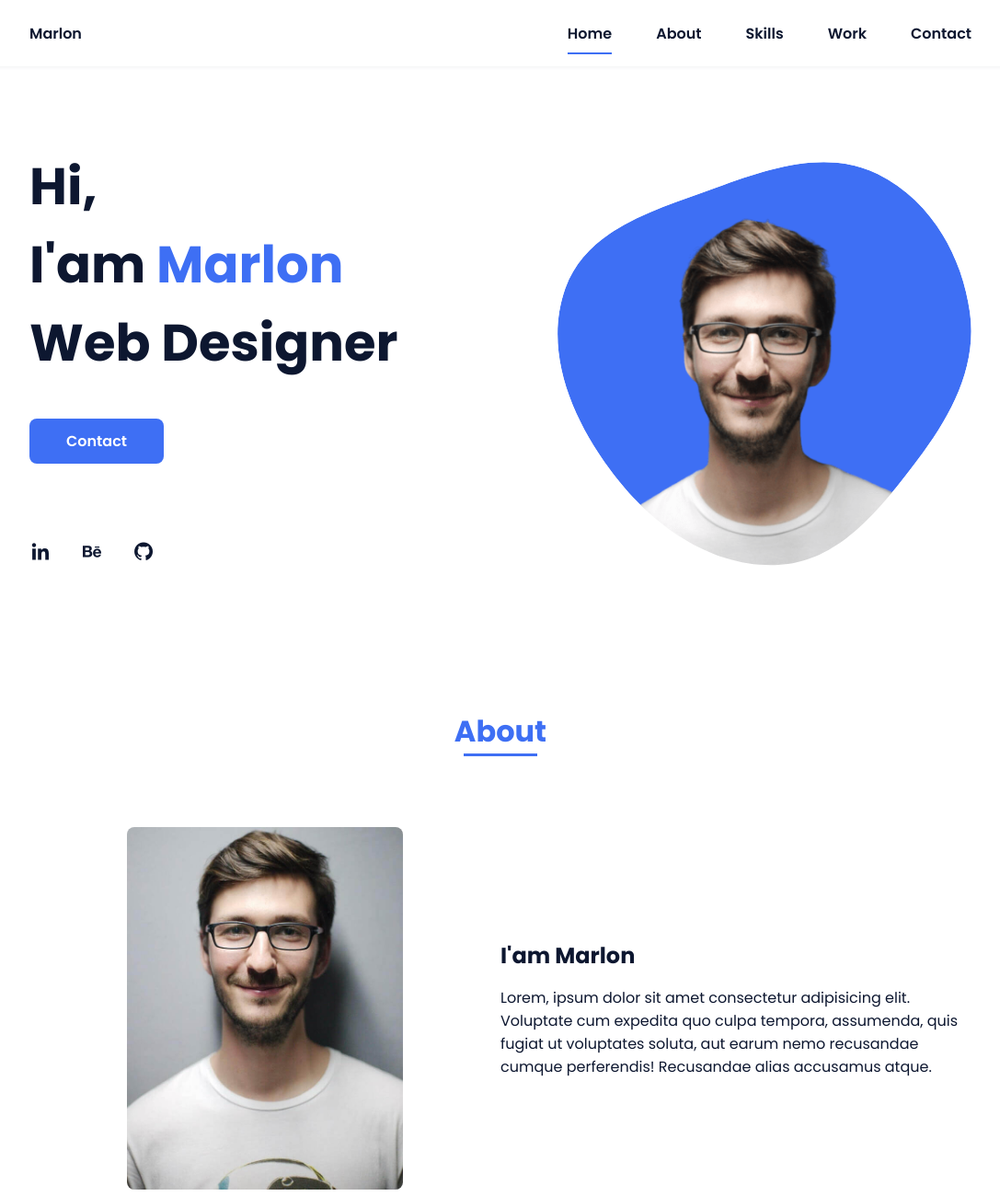
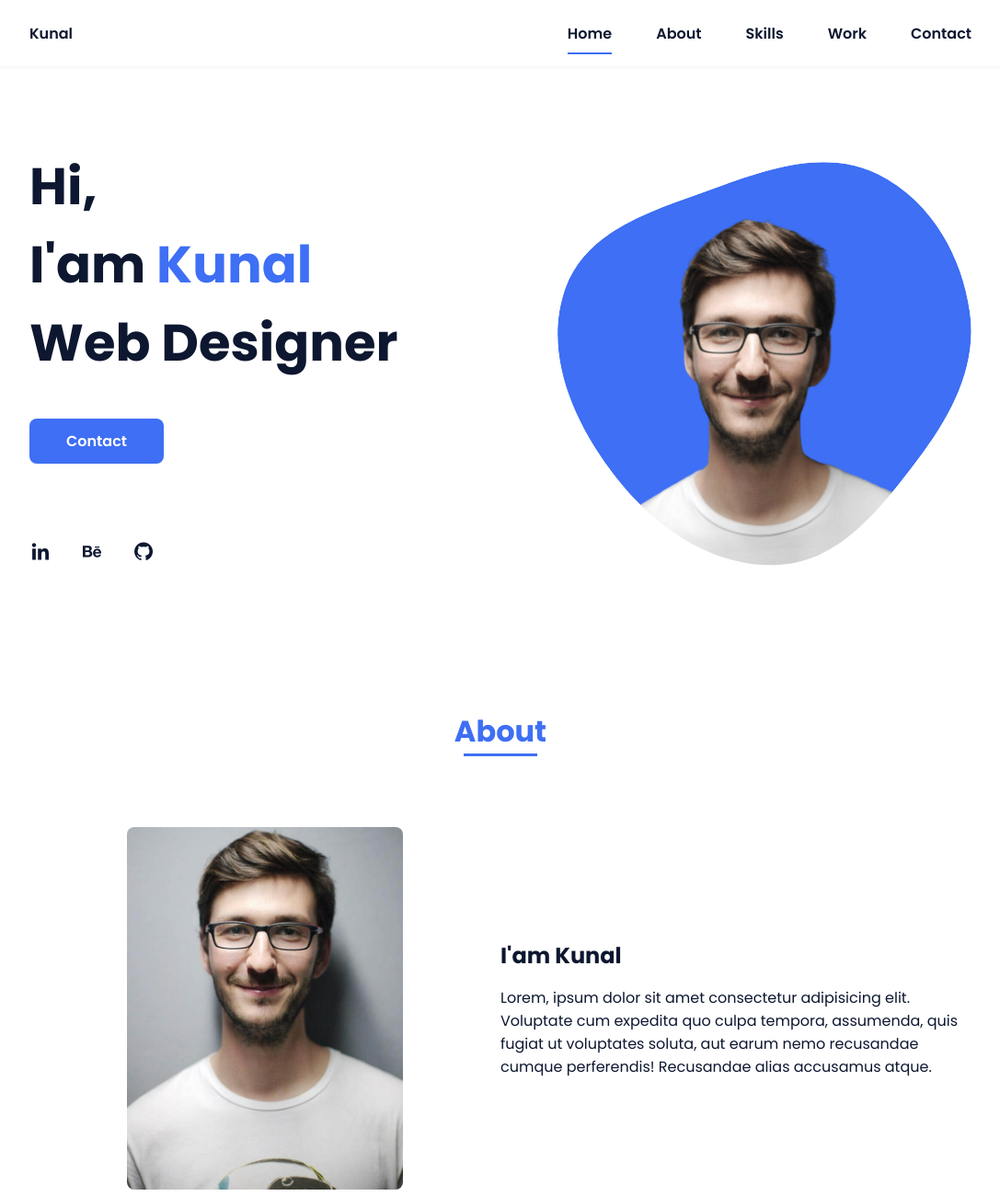
Before and after one commit to Venom9182/venom9182.github.io, a plain HTML site: page index.html in a window 1280 px wide. Shown: the top 1300 px of the page at 92% size, without its empty margins (96-1183 px from the left). Drawn offline with nearby package versions, Linux system fonts and the light colour scheme.

Commit message:
updating name

```diff
--- a/index.html
+++ b/index.html
@@ -16,7 +16,7 @@
         <header class="l-header">
             <nav class="nav bd-grid">
                 <div>
-                    <a href="#" class="nav__logo">Marlon</a>
+                    <a href="#" class="nav__logo">Kunal</a>
                 </div>
 
                 <div class="nav__menu" id="nav-menu">
@@ -39,7 +39,7 @@
             <!--===== HOME =====-->
             <section class="home bd-grid" id="home">
                 <div class="home__data">
-                    <h1 class="home__title">Hi,<br>I'am <span class="home__title-color">Marlon</span><br> Web Designer</h1>
+                    <h1 class="home__title">Hi,<br>I'am <span class="home__title-color">Kunal</span><br> Web Designer</h1>
 
                     <a href="#" class="button">Contact</a>
                 </div>
@@ -73,7 +73,7 @@
                     </div>
 
                     <div>
-                        <h2 class="about__subtitle">I'am Marlon</h2>
+                        <h2 class="about__subtitle">I'am Kunal</h2>
                         <p class="about__text">Lorem, ipsum dolor sit amet consectetur adipisicing elit. Voluptate cum expedita quo culpa tempora, assumenda, quis fugiat ut voluptates soluta, aut earum nemo recusandae cumque perferendis! Recusandae alias accusamus atque.</p>
                     </div>
                 </div>
@@ -186,7 +186,7 @@
 
         <!--===== FOOTER =====-->
         <footer class="footer">
-            <p class="footer__title">Marlon</p>
+            <p class="footer__title">Kunal</p>
             <div class="footer__social">
                 <a href="#" class="footer__icon"><i class='bx bxl-facebook' ></i></a>
                 <a href="#" class="footer__icon"><i class='bx bxl-instagram' ></i></a>
```
